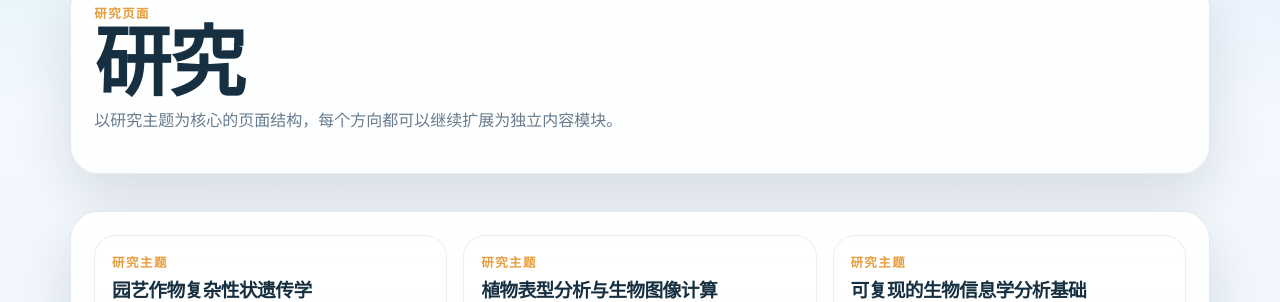
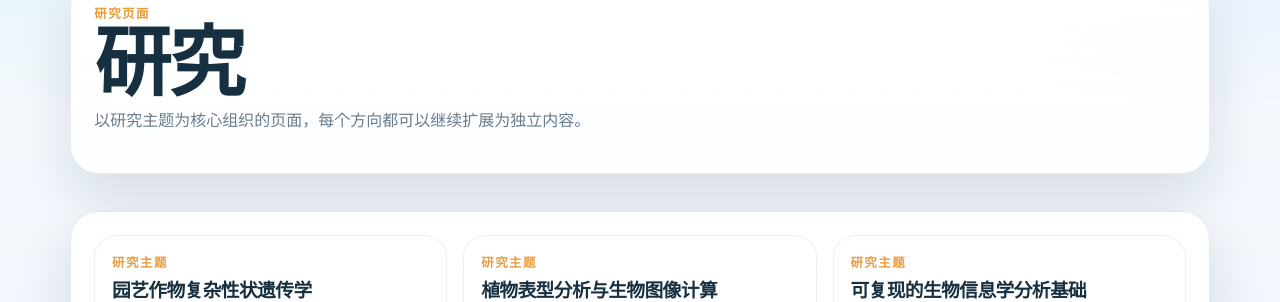
Before and after one commit to BitSheepp/BitSheepp.github.io, a Jekyll site: the page built from cn/research.md, in a window 1280 px wide. Shown: the part 150-452 px from the top of the page. Built offline with Jekyll 4.4.1, drawn with Linux system fonts in a browser that asks for light colours.

Commit message:
Refine site copy and repair Chinese content

```diff
--- a/cn/research.md
+++ b/cn/research.md
@@ -5,5 +5,5 @@ layout: research_index
 lang: cn
 nav_key: research
 alt_url: /research/
-description: "以研究主题为核心的页面结构，每个方向都可以继续扩展为独立内容模块。"
+description: "以研究主题为核心组织的页面，每个方向都可以继续扩展为独立内容。"
 ---
```
